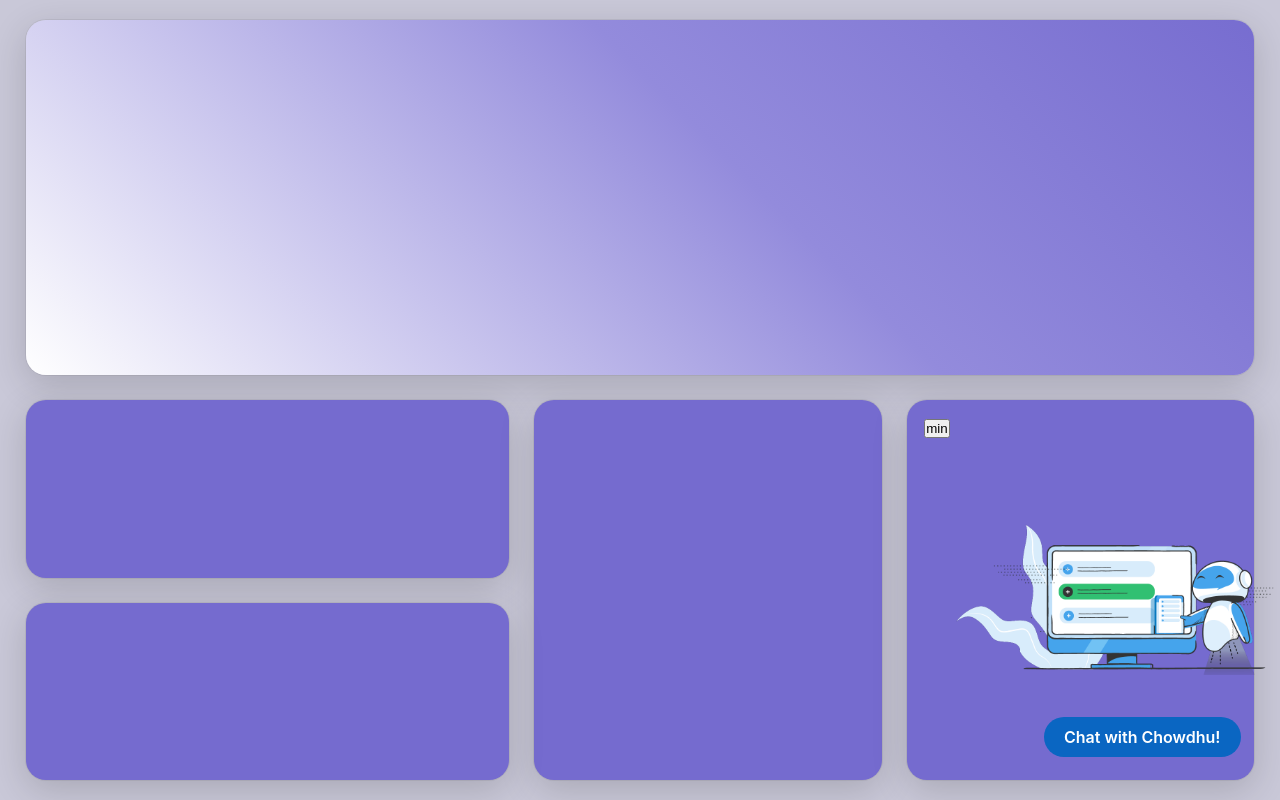
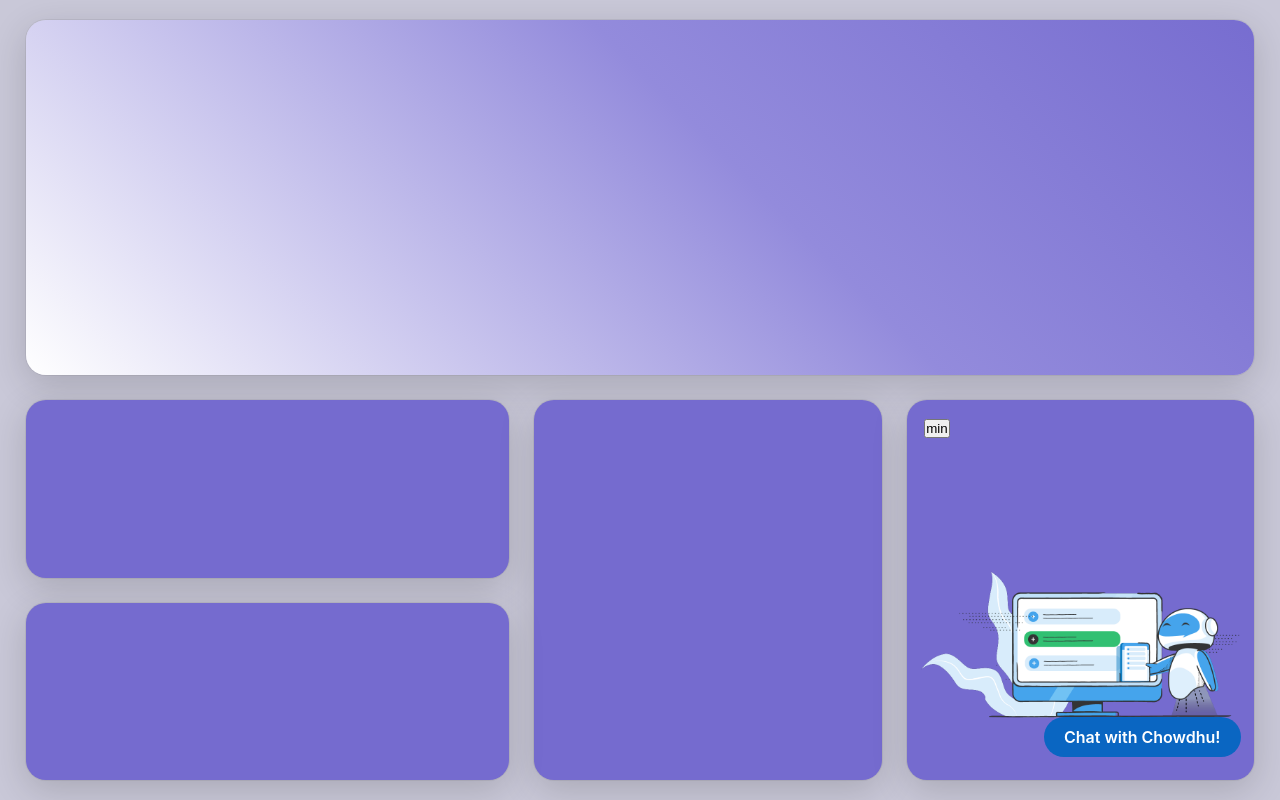
Before and after one commit to shadowrohan/sih.project, a plain HTML site: page index.html in a window 1280 px wide. Drawn offline with Linux system fonts and the light colour scheme.

Commit message:
Add files via upload

```diff
--- a/style.css
+++ b/style.css
@@ -48,12 +48,13 @@
     flex-direction: column;
 }
 .bot-img{
-    /* pointer-events: none; */
-    margin-top:30%;
-    margin-left:10% ;
+    pointer-events: none;
+    position:absolute;
+    bottom: 15%;
+    right: 0%;
     width: 100%;
-    object-fit: contain;
-    height: 45%;
+    object-fit:contain;
+
 
 }
 .btn{
```
